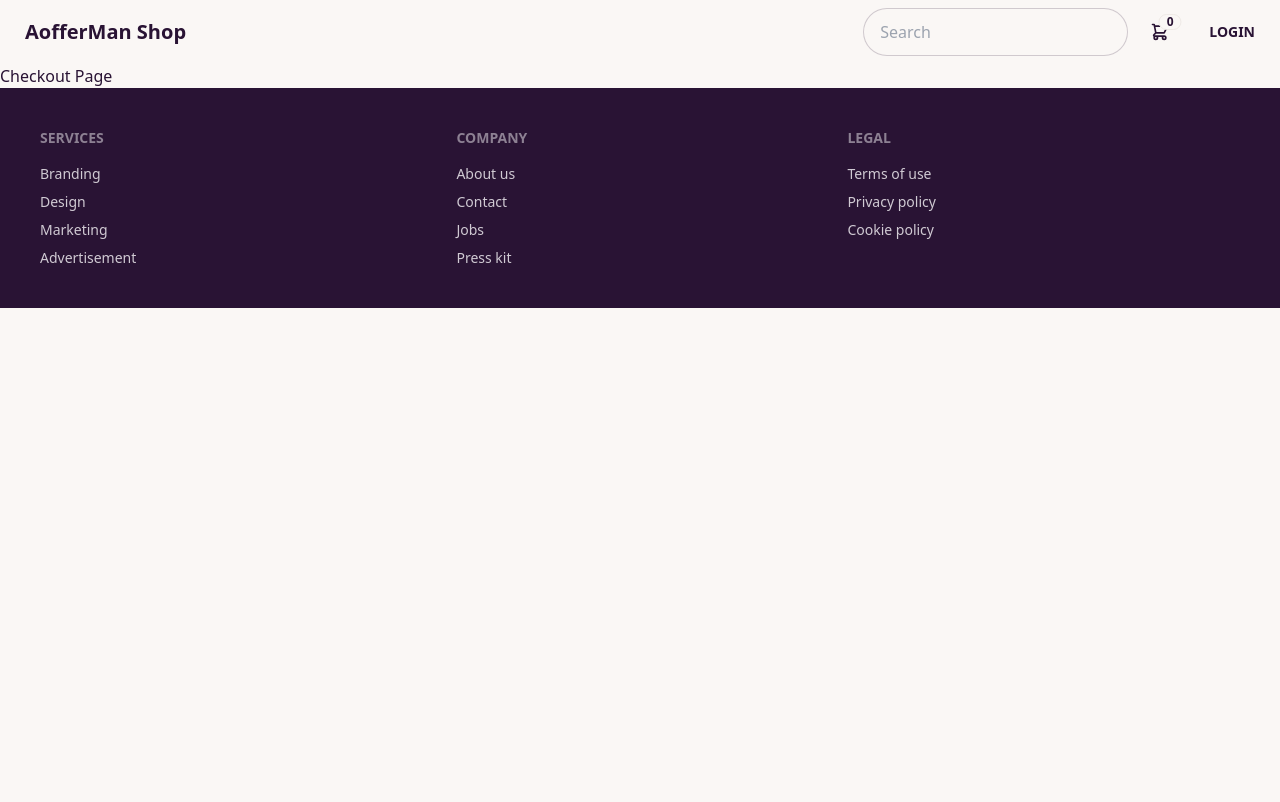
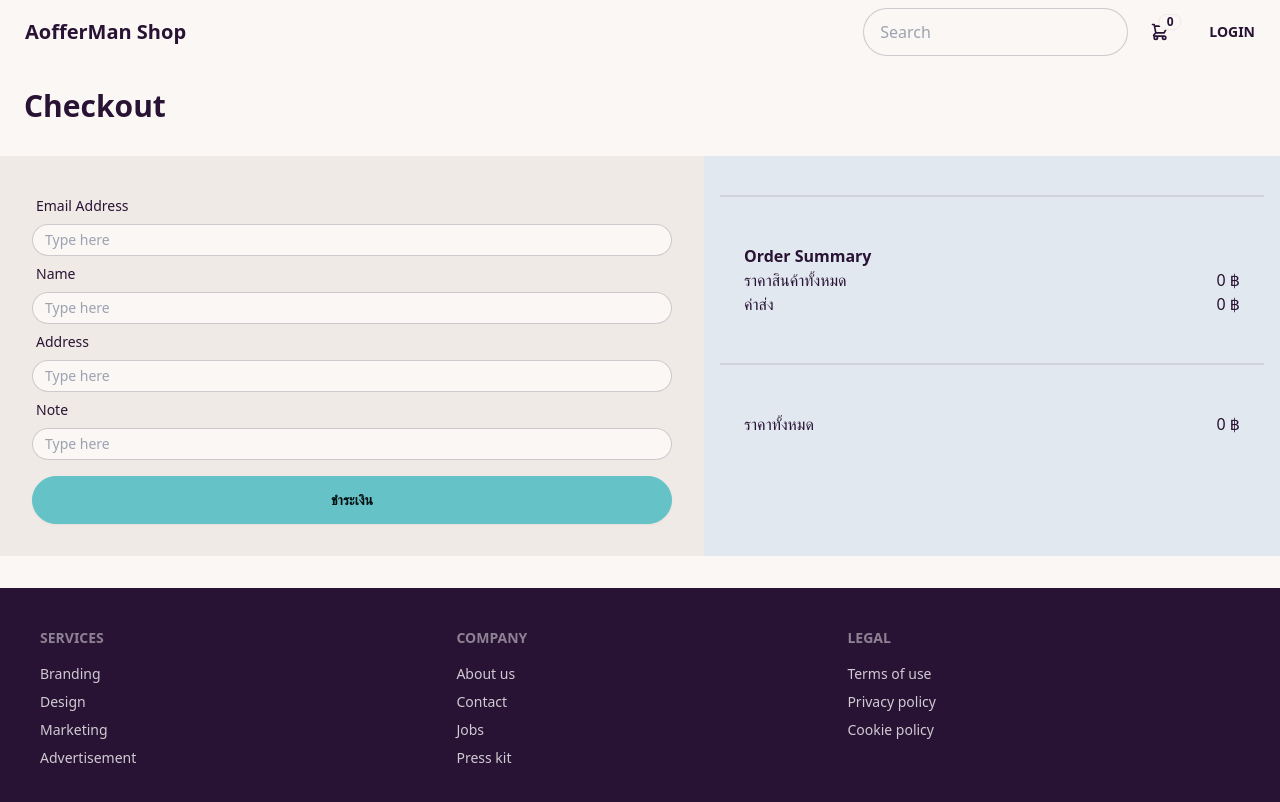
Before and after one commit to aofpichetchai96/vue3-tailwind-easy-ecommerce, a Vue app: page /checkout in a window 1280 px wide. Shown: the top 802 px of the page. Built offline with nearby package versions, Linux system fonts and the light colour scheme.

Commit message:
Update Feature Checout order

```diff
--- a/src/views/user/CartView.vue
+++ b/src/views/user/CartView.vue
@@ -1,4 +1,5 @@
 <script setup>
+import { RouterLink } from "vue-router";
 import UserLayout from "@/layouts/UserLayout.vue";
 import Close from "@/components/icons/Close.vue";
 
@@ -73,6 +74,11 @@ const changeQuantity = (event, index) => {
             <div>ราคารวททั้งหมด</div>
             <div>{{ cartStore.summaryPrice }}</div>
           </div>
+          <RouterLink
+            :to="{ name: 'checkout' }"
+            class="btn btn-neutral w-full mt-4"
+            >ชำระเงิน</RouterLink
+          >
         </div>
       </div>
     </div>
--- a/src/views/user/CheckoutView.vue
+++ b/src/views/user/CheckoutView.vue
@@ -1,6 +1,107 @@
 <script setup>
+import { reactive } from "vue";
+import { RouterLink } from "vue-router";
 import UserLayout from "@/layouts/UserLayout.vue";
+
+import { useCartStore } from "@/stores/user/cart";
+
+const checkoutForm = [
+  {
+    name: "Email Address",
+    field: "email",
+  },
+  {
+    name: "Name",
+    field: "name",
+  },
+  {
+    name: "Address",
+    field: "address",
+  },
+  {
+    name: "Note",
+    field: "note",
+  },
+];
+// const userCheckoutData = reactive({});
+const cartStore = useCartStore();
+const userFromData = reactive({
+  email: "",
+  name: "",
+  address: "",
+  note: "",
+});
+
+const payment = () => {
+  console.log(userFromData);
+};
 </script>
 <template>
-  <UserLayout> Checkout Page</UserLayout>
+  <UserLayout>
+    <h1 class="text-3xl font-bold m-6">Checkout</h1>
+    <div class="flex my-8">
+      <section class="flex-auto w-64 p-8 bg-base-200">
+        <div v-for="from in checkoutForm" class="form-control w-full">
+          <label class="label">
+            <span class="label-text">{{ from.name }}</span>
+          </label>
+          <!--
+          <textarea
+            v-if="form.field === 'address'"
+            class="textarea textarea-bordered h-24"
+            placeholder="Address"
+            v-model="userCheckoutData[form.field]"
+          ></textarea> -->
+          <input
+            type="text"
+            placeholder="Type here"
+            class="input input-bordered input-sm w-full"
+          />
+        </div>
+        <button @click="payment" class="btn btn-primary w-full mt-4">
+          ชำระเงิน
+        </button>
+      </section>
+
+      <section class="flex-auto w-32 p-4 bg-slate-200">
+        <div v-for="item in cartStore.items" class="flex bg-white m-8 py-4">
+          <div class="flex-1">
+            <img class="w-40 p-6" :src="item.imageUrl" />
+          </div>
+          <div class="flex-1">
+            <div class="flex flex-col justify-between h-full">
+              <div>
+                <div>
+                  <b>{{ item.name }}</b>
+                </div>
+                <div>จำนวน: {{ item.quantity }}</div>
+              </div>
+              <RouterLink :to="{ name: 'cart' }"
+                ><b><u>Edit</u></b></RouterLink
+              >
+            </div>
+          </div>
+        </div>
+        <div class="divider"></div>
+        <div class="p-6">
+          <div>
+            <b>Order Summary</b>
+          </div>
+          <div class="flex justify-between">
+            <div>ราคาสินค้าทั้งหมด</div>
+            <div>{{ cartStore.summaryPrice }} ฿</div>
+          </div>
+          <div class="flex justify-between">
+            <div>ค่าส่ง</div>
+            <div>0 ฿</div>
+          </div>
+        </div>
+        <div class="divider"></div>
+        <div class="flex justify-between p-6">
+          <div>ราคาทั้งหมด</div>
+          <div>{{ cartStore.summaryPrice }} ฿</div>
+        </div>
+      </section>
+    </div>
+  </UserLayout>
 </template>
```
